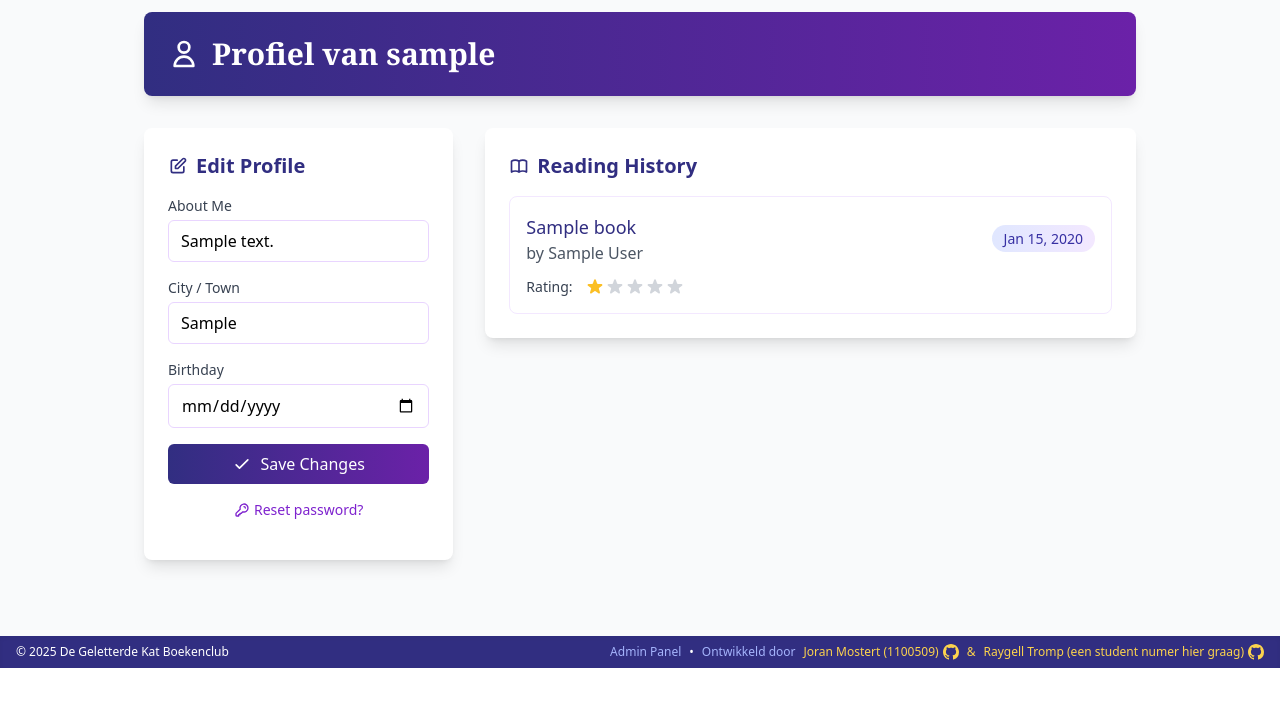
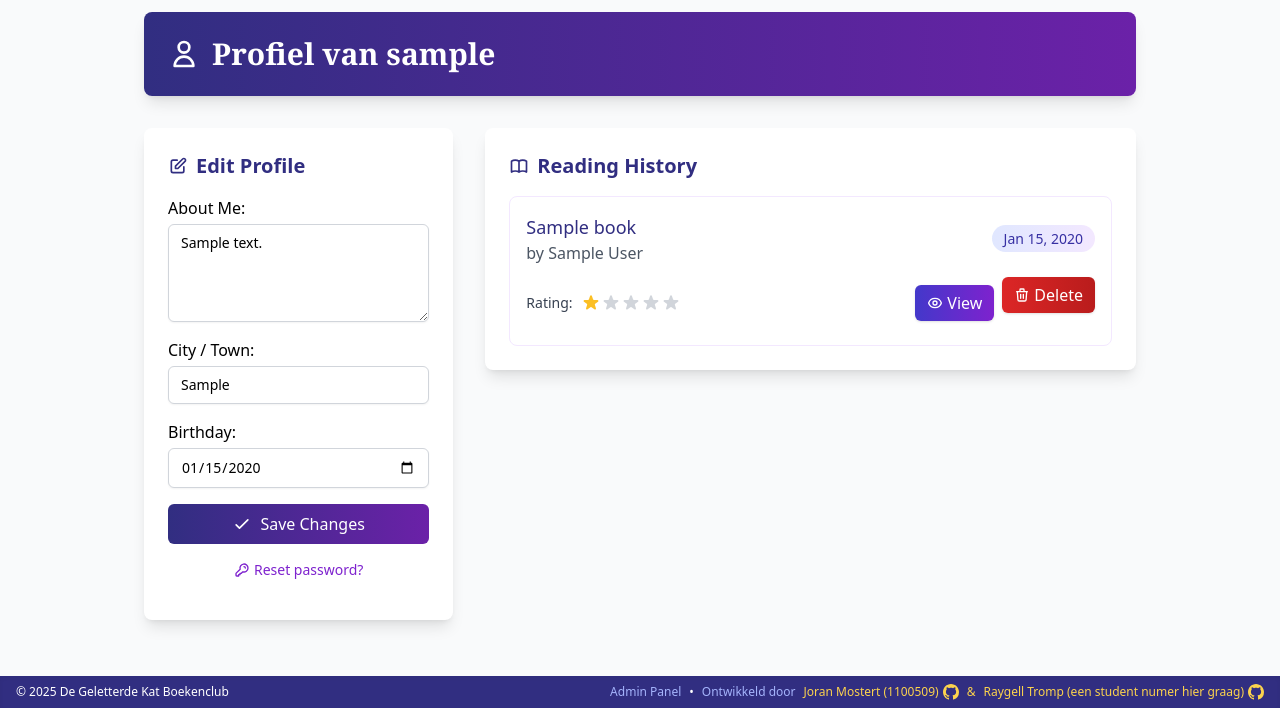
Before and after one commit to RMJTromp/boekenclub-de-geletterde-kat, a Django app: a page that uses templates/profile.html in a window 1280 px wide. Shown: the part 132-840 px from the top of the page. Before the commit the page ends 800 px from the top, so only its background shows below. Run offline with Django 5.2, Linux system fonts and the light colour scheme; a user stored in the database is signed in; tables that the repository leaves empty hold one stand-in row (values such as "Sample post"); some libraries are stand-ins or nearby versions.

Commit message:
Add delete functionality for read actions, update profile template, and enhance login button styling

```diff
--- a/boekenclub/urls.py
+++ b/boekenclub/urls.py
@@ -11,4 +11,5 @@ urlpatterns = [
     path('manage-users/', views.manage_users_view, name='manage_users'),
     path('profile/<str:username>/', views.profile_view, name='profile'),
     path('delete_profile/<int:user_id>/', views.delete_profile_view, name='delete_profile'),
+    path('delete_read/<int:read_id>/', views.delete_read_view, name='delete_read'),
 ]
--- a/boekenclub/views.py
+++ b/boekenclub/views.py
@@ -6,6 +6,7 @@ from django.shortcuts import render, redirect, get_object_or_404
 from django.contrib.auth import authenticate, login as auth_login, logout as auth_logout, login, \
     update_session_auth_hash
 from django.contrib import messages  # Correct import for messages
+from urllib3 import request
 
 from boekenclub.forms import ProfileForm, UserForm
 from boekenclub.models import Profile, Read
@@ -150,3 +151,19 @@ def delete_profile_view(request, user_id):
         messages.error(request, f"Error deleting user: {str(e)}")
 
     return redirect('manage_users')
+
+
+@login_required
+def delete_read_view(request, read_id):
+    if request.method != 'POST':
+        messages.error(request, "Invalid request method.")
+        return redirect('profile', username=request.user.username)
+    try:
+        read = get_object_or_404(Read, id=read_id)
+        title = read.book.title
+        read.delete()
+        messages.success(request, f"'{title}' has been deleted successfully.")
+    except Exception as e:
+        messages.error(request, f"Error deleting read: {str(e)}")
+
+    return redirect('profile', username=request.user.username)
--- a/templates/login.html
+++ b/templates/login.html
@@ -31,7 +31,7 @@
                         </div>
 
                         <button type="submit"
-                            class="w-full bg-gradient-to-r from-indigo-900 to-purple-800 text-white py-2 px-4 rounded hover:from-indigo-800 hover:to-purple-700 transition duration-300 transform hover:-translate-y-1 hover:shadow-md">
+                            class="cursor-pointer w-full bg-gradient-to-r from-indigo-900 to-purple-800 text-white py-2 px-4 rounded hover:from-indigo-800 hover:to-purple-700 transition duration-300 transform hover:-translate-y-1 hover:shadow-md">
                             Login
                         </button>
 
--- a/templates/profile.html
+++ b/templates/profile.html
@@ -27,29 +27,8 @@
                 <form method="POST">
                     {% csrf_token %}
                     <div class="space-y-4">
-                        {% for field in form %}
-                            <div class="form-group">
-                                <label for="{{ field.id_for_label }}" class="block text-sm font-medium text-gray-700 mb-1">
-                                    {{ field.label }}
-                                </label>
-                                {% if field.field.widget.input_type == 'textarea' %}
-                                    <textarea name="{{ field.name }}" id="{{ field.id_for_label }}"
-                                        class="w-full px-3 py-2 border border-purple-200 rounded-md focus:outline-none focus:ring-2 focus:ring-purple-500 focus:border-transparent transition duration-200">{{ field.value|default:'' }}</textarea>
-                                {% elif field.field.widget.input_type == 'date' %}
-                                    <input type="date" name="{{ field.name }}" id="{{ field.id_for_label }}" value="{{ field.value|default:'' }}"
-                                        class="w-full px-3 py-2 border border-purple-200 rounded-md focus:outline-none focus:ring-2 focus:ring-purple-500 focus:border-transparent transition duration-200">
-                                {% else %}
-                                    <input type="{{ field.field.widget.input_type }}" name="{{ field.name }}" id="{{ field.id_for_label }}" value="{{ field.value|default:'' }}"
-                                        class="w-full px-3 py-2 border border-purple-200 rounded-md focus:outline-none focus:ring-2 focus:ring-purple-500 focus:border-transparent transition duration-200">
-                                {% endif %}
-                                {% if field.help_text %}
-                                    <p class="mt-1 text-xs text-gray-500">{{ field.help_text }}</p>
-                                {% endif %}
-                                {% if field.errors %}
-                                    <p class="mt-1 text-sm text-red-600">{{ field.errors.0 }}</p>
-                                {% endif %}
-                            </div>
-                        {% endfor %}
+
+                        {{ form }}
 
                         <button type="submit"
                             class="w-full bg-gradient-to-r from-indigo-900 to-purple-800 text-white py-2 px-4 rounded-md hover:from-indigo-800 hover:to-purple-700 transition duration-300 transform hover:-translate-y-1 hover:shadow-md flex items-center justify-center">
@@ -59,7 +38,6 @@
                             Save Changes
                         </button>
 
-                        <!-- Password Reset Link -->
                         <div class="text-center mt-3">
                             <a href="{% url 'reset_password' %}"
                                class="text-purple-700 hover:text-indigo-900 text-sm inline-flex items-center transition-colors duration-200 group">
@@ -100,8 +78,10 @@
                                 </div>
                             </div>
 
-                            <div class="mt-3 flex items-center">
-                                <div class="text-sm text-gray-700 mr-3">Rating:</div>
+                            <div class="mt-3 flex items-center justify-between">
+                                <!-- Rating Section -->
+                                <div class="flex items-center space-x-2">
+                                    <span class="text-sm text-gray-700">Rating:</span>
                                     <div class="flex items-center">
                                         {% for i in "12345" %}
                                             {% if forloop.counter <= action.score %}
@@ -114,6 +94,32 @@
                                                 </svg>
                                             {% endif %}
                                         {% endfor %}
+                                    </div>
+                                </div>
+
+                                <!-- Buttons Section -->
+                                <div class="flex items-center space-x-2">
+<!--                                    TODO: read view aanmaken en goed linken-->
+                                    <a href="{% url 'profile' profile.user.username %}"
+                                       class="cursor-pointer relative flex items-center space-x-1 bg-gradient-to-r from-indigo-700 to-purple-700 hover:from-indigo-800 hover:to-purple-800 text-white px-3 py-1.5 rounded-md transition-all duration-300 group shadow hover:shadow-md">
+                                        <svg class="w-4 h-4" fill="none" stroke="currentColor" viewBox="0 0 24 24" xmlns="http://www.w3.org/2000/svg">
+                                            <path stroke-linecap="round" stroke-linejoin="round" stroke-width="2" d="M15 12a3 3 0 11-6 0 3 3 0 016 0z"></path>
+                                            <path stroke-linecap="round" stroke-linejoin="round" stroke-width="2" d="M2.458 12C3.732 7.943 7.523 5 12 5c4.478 0 8.268 2.943 9.542 7-1.274 4.057-5.064 7-9.542 7-4.477 0-8.268-2.943-9.542-7z"></path>
+                                        </svg>
+                                        <span>View</span>
+                                        <span class="absolute bottom-0 left-0 w-0 h-0.5 bg-amber-300 transition-all duration-300 group-hover:w-full opacity-0 group-hover:opacity-50"></span>
+                                    </a>
+                                    <form action="{% url 'delete_read' action.id %}" method="POST" onsubmit="return confirm('Are you sure you want to delete this read action? This action cannot be undone.');" class="inline-block">
+                                        {% csrf_token %}
+                                        <button type="submit"
+                                           class="cursor-pointer relative flex items-center space-x-1 bg-gradient-to-r from-red-600 to-red-700 hover:from-red-700 hover:to-red-800 text-white px-3 py-1.5 rounded-md transition-all duration-300 group shadow hover:shadow-md">
+                                            <svg class="w-4 h-4" fill="none" stroke="currentColor" viewBox="0 0 24 24" xmlns="http://www.w3.org/2000/svg">
+                                                <path stroke-linecap="round" stroke-linejoin="round" stroke-width="2" d="M19 7l-.867 12.142A2 2 0 0116.138 21H7.862a2 2 0 01-1.995-1.858L5 7m5 4v6m4-6v6m1-10V4a1 1 0 00-1-1h-4a1 1 0 00-1 1v3M4 7h16"></path>
+                                            </svg>
+                                            <span>Delete</span>
+                                            <span class="absolute bottom-0 left-0 w-0 h-0.5 bg-pink-300 transition-all duration-300 group-hover:w-full opacity-0 group-hover:opacity-50"></span>
+                                        </button>
+                                    </form>
                                 </div>
                             </div>
                         </div>
```
Lines whose indentation alone changed are shown as unchanged.
